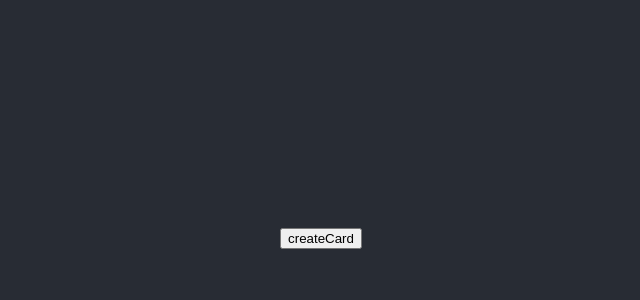
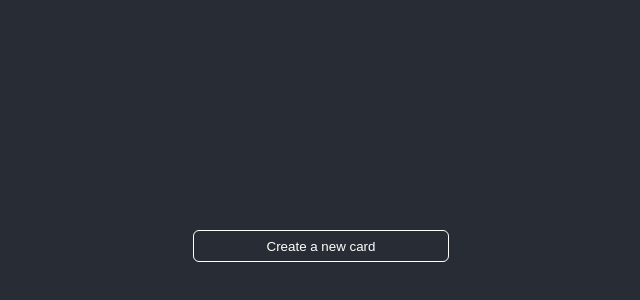
Before and after one commit to Nahuelfigueroa2000/PractiandoGit, a React (Create React App) app: page / in a window 1280 px wide. Shown: the part 162-462 px from the top of the page, without its empty margins (319-959 px from the left). Built offline with nearby package versions, Linux system fonts and the light colour scheme.

Commit message:
app terminada

```diff
--- a/src/App.css
+++ b/src/App.css
@@ -2,6 +2,21 @@
   text-align: center;
 }
 
+.cardList {
+  width: 90%;
+  display: flex;
+  flex-direction: row;
+  flex-wrap: wrap;
+  align-content: space-around;
+  justify-content: space-between;
+  align-items: stretch;
+}
+
+#createNewCard {
+  margin-top: 1rem;
+  width: 20%;
+  height: 2rem;
+}
 .App-logo {
   height: 40vmin;
   pointer-events: none;
--- a/src/App.js
+++ b/src/App.js
@@ -5,7 +5,7 @@ import Cards from "./components/crads";
 function App() {
   const [cardNames, setCardNames] = useState([]); //forma de  hacer un estado.
   function click(event) {
-    let names = prompt("");
+    let names = prompt("Set card name");
 
     setCardNames([...cardNames, names]);
 
@@ -15,12 +15,13 @@ function App() {
   return (
     <div className="App">
       <header className="App-header">
-        <button onClick={click}>createCard</button>
-
-        {cardNames?.map(function (value) {
-          console.log(value);
-          return <Cards name={value} />;
-        })}
+        <button id="createNewCard" onClick={click}>Create a new card</button>
+        <div className="cardList">
+          {cardNames?.map(function (value) {
+            console.log(value);
+            return <Cards name={value} />;
+          })}
+        </div>
       </header>
     </div>
   );
--- a/src/components/card.module.css
+++ b/src/components/card.module.css
@@ -3,13 +3,29 @@
     border-radius: 5px;
     padding: 5px;
     border: aqua 2px solid;
-    margin: 5px;
-    width: 23rem;
-    height: 23rem;
+    margin: 10px;
+    width: 22rem;
 }
 
 .title{
     color: blanchedalmond;
 }
 
-.p{color : red;}
+button{
+    color :white;
+    background: rgba(255, 166, 0, 0);
+    border: white 1px solid;
+    border-radius: 6px;
+    width: 25.3%;
+    height: 20%;
+}
+
+.buttonsCard{
+    width: 100%;
+    display: flex;
+    flex-direction: row;
+    flex-wrap: nowrap;
+    align-content: center;
+    justify-content: space-evenly;
+    align-items: center;
+}
--- a/src/components/crads.jsx
+++ b/src/components/crads.jsx
@@ -8,8 +8,13 @@ export default function Cards({name}){
 
     const [age,setAge] = useState(0);
 
-    function PushTheButton(event){
+    function addYearToAge(event){
         setAge(age + 1);
+        event.preventDefault();
+    }
+
+    function subtractYearToAge(event){
+        setAge(age - 1);
         event.preventDefault();
     }
 
@@ -17,13 +22,17 @@ export default function Cards({name}){
 
         <div className={style.body}>
             <h3 className={style.title}>
-                hello {name},how are you?
+                Hello {name}, how are you?
             </h3>
-            <button onClick={PushTheButton}>
-                How Old Are You
-            </button>
-            <HowOldAreYou age ={age}></HowOldAreYou>
-
+            <div className={style.buttonsCard}>
+                <button onClick={addYearToAge}>
+                    Add one year
+                </button>
+                <button onClick={subtractYearToAge}>
+                    Subtract one year
+                </button>
+            </div>
+            <HowOldAreYou age ={age}/>
         </div>
     )
 }
```
Also changed, not shown: src/index.css (line endings or trailing spaces).
